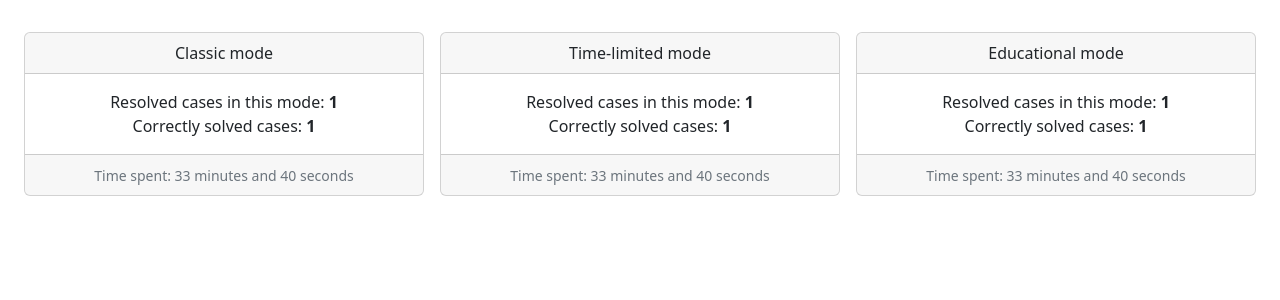
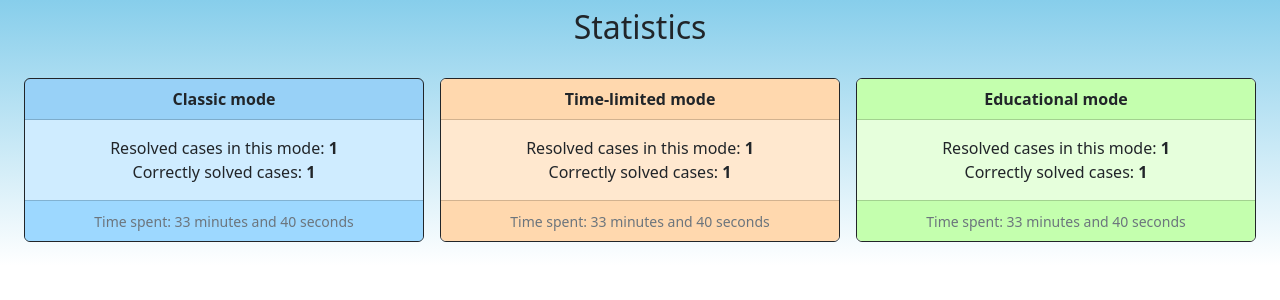
Before and after one commit to WSokoll/PrediGrowee, a Python web app: template app/templates/statistics.jinja in a window 1280 px wide. Shown: the part 56-356 px from the top of the page. Run offline with Jinja, Linux system fonts and the light colour scheme; the template is opened without the code that fills it: most values are stand-ins (such as "Sample title", 1, 10 or a date in 2020); some libraries are stand-ins or nearby versions.

Commit message:
Statistics FRONTEND update - styling

```diff
--- a/app/static/css/style.css
+++ b/app/static/css/style.css
@@ -1,7 +1,28 @@
 #about-project-section, #error404Div, .custom-background {
-      background-color: #87CEEB;
-      background-image: linear-gradient(to bottom, #87CEEB, #FFFFFF);
+    background-color: #87CEEB;
+    background-image: linear-gradient(to bottom, #87CEEB, #FFFFFF);
 }
+
+/* Card background colors */
+.classic-mode-darker {
+    background-color: #9DD8FF;
+}
+.classic-mode-lighter {
+    background-color: #CFECFF;
+}
+.time-limited-mode-darker {
+    background-color: #FFD8AE;
+}
+.time-limited-mode-lighter {
+    background-color: #FFE8CF;
+}
+.educational-mode-darker {
+    background-color: #C4FFAE;
+}
+.educational-mode-lighter {
+    background-color: #E6FFDC;
+}
+
 
 .carousel-item {
     height: 200px;
--- a/app/templates/statistics.jinja
+++ b/app/templates/statistics.jinja
@@ -1,55 +1,59 @@
 {% extends 'base.jinja' %}
 
 {% block content %}
+  <div class="custom-background py-2">
+    <h2 class="text-center">Statistics</h2>
+
     <div class="row row-cols-1 row-cols-lg-3 g-3 mx-3 my-3">
       <div class="col">
-      <div class="card text-center">
+        <div class="card border-dark text-center classic-mode-darker">
           <div class="card-header">
-          Classic mode
+            <b>Classic mode</b>
           </div>
-        <div class="card-body">
+          <div class="card-body classic-mode-lighter">
             Resolved cases in this mode:
             <b>{{ statistics['classic']['count_all'] }}</b><br>
             Correctly solved cases:
             <b>{{ statistics['classic']['count_correct'] }}</b>
           </div>
-        <div class="card-footer text-muted">
+          <div class="card-footer text-muted classic-mode-darker">
             <small>Time spent: </small>
             <small id="classicTime">{{ statistics['classic']['sum_time'] }}</small>
           </div>
         </div>
       </div>
       <div class="col">
-      <div class="card text-center">
-        <div class="card-header">
-          Time-limited mode
+        <div class="card border-dark text-center">
+          <div class="card-header time-limited-mode-darker">
+            <b>Time-limited mode</b>
           </div>
-        <div class="card-body">
+          <div class="card-body time-limited-mode-lighter">
             Resolved cases in this mode:
             <b>{{ statistics['time-limited']['count_all'] }}</b><br>
             Correctly solved cases:
             <b>{{ statistics['time-limited']['count_correct'] }}</b>
           </div>
-        <div class="card-footer text-muted">
+          <div class="card-footer text-muted time-limited-mode-darker">
             <small>Time spent: </small>
             <small id="timeLimitedTime">{{ statistics['time-limited']['sum_time'] }}</small>
           </div>
         </div>
       </div>
       <div class="col">
-      <div class="card text-center">
-        <div class="card-header">
-          Educational mode
+        <div class="card border-dark text-center">
+          <div class="card-header educational-mode-darker">
+            <b>Educational mode</b>
           </div>
-        <div class="card-body">
+          <div class="card-body educational-mode-lighter">
             Resolved cases in this mode:
             <b>{{ statistics['educational']['count_all'] }}</b><br>
             Correctly solved cases:
             <b>{{ statistics['educational']['count_correct'] }}</b>
           </div>
-        <div class="card-footer text-muted">
+          <div class="card-footer text-muted educational-mode-darker">
             <small>Time spent: </small>
             <small id="educationalTime">{{ statistics['educational']['sum_time'] }}</small>
+          </div>
         </div>
       </div>
     </div>
```
Lines whose indentation alone changed are shown as unchanged.
